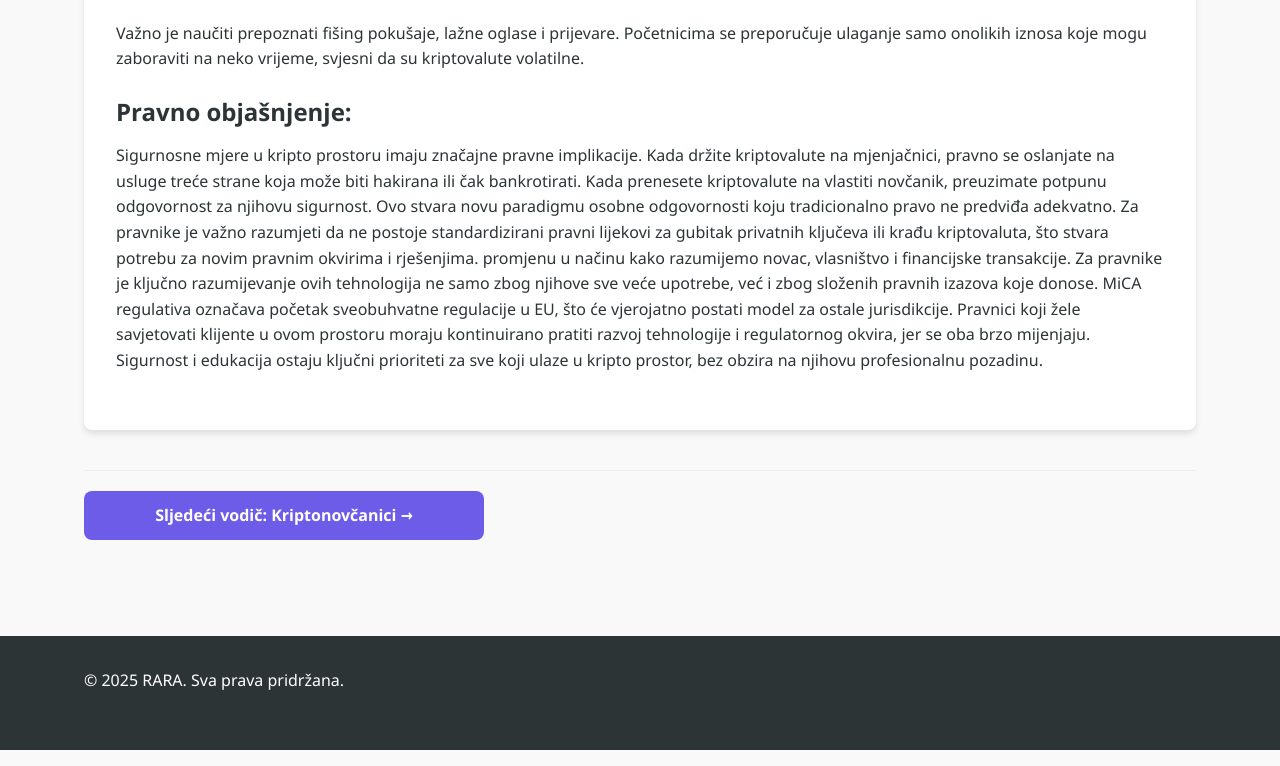
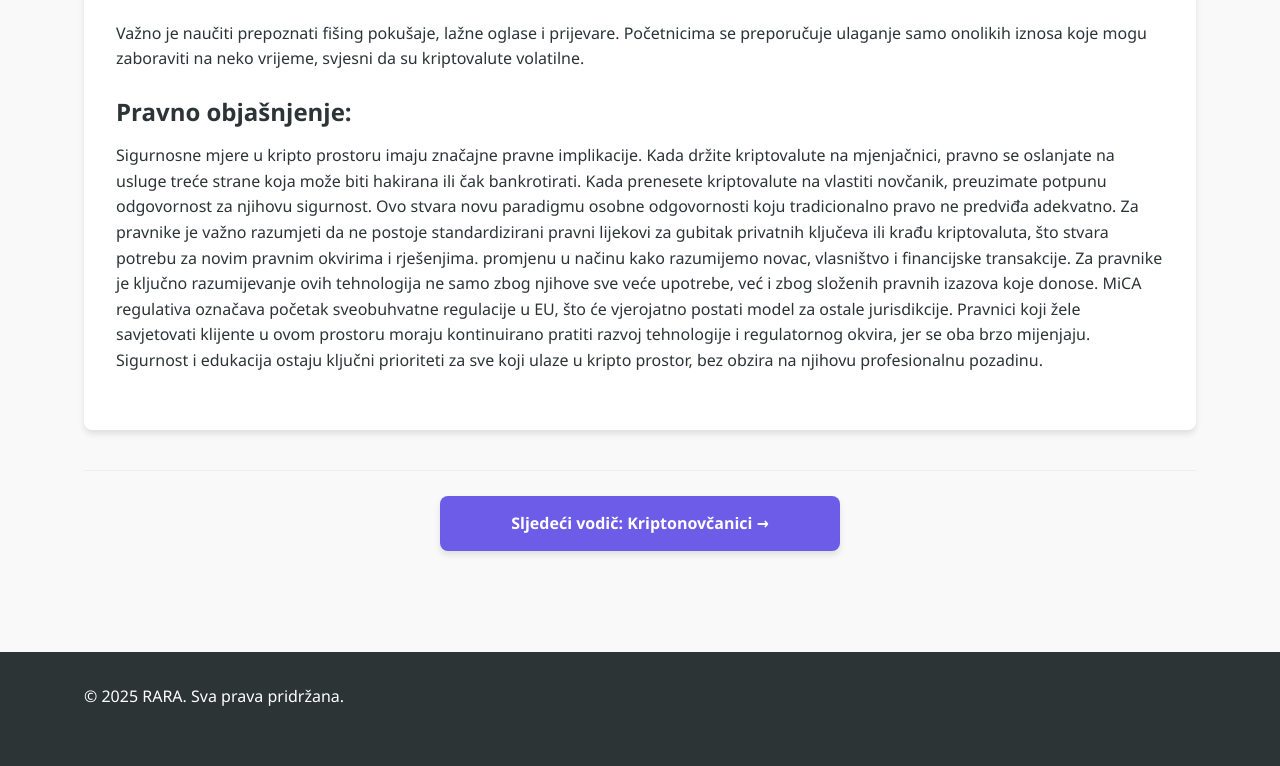
Before and after one commit to matko5ss/Kripto-edukacija, a plain HTML site: page tutorial-1.html in a window 1280 px wide. Shown: the part 4077-4843 px from the top of the page. Drawn offline with nearby package versions, Linux system fonts and the light colour scheme.

Commit message:
Enhance tutorial navigation buttons with improved styling and hover effects

```diff
--- a/styles.css
+++ b/styles.css
@@ -392,20 +392,25 @@ nav a.active {
   display: inline-block;
   background-color: var(--primary-color);
   color: white;
-  padding: 12px 20px;
+  padding: 15px 25px;
   border-radius: var(--border-radius);
   font-weight: 600;
   text-decoration: none;
   text-align: center;
-  transition: background-color 0.3s ease, transform 0.2s ease;
+  transition: all 0.3s ease;
   width: 100%;
   max-width: 400px;
+  box-shadow: 0 4px 6px rgba(0, 0, 0, 0.1);
+  margin: 5px auto;
+  cursor: pointer;
+  border: none;
 }
 
 .prev-tutorial:hover, .next-tutorial:hover {
   background-color: var(--accent-color);
   color: white;
-  transform: translateY(-2px);
+  transform: translateY(-3px);
+  box-shadow: 0 6px 10px rgba(0, 0, 0, 0.15);
 }
 
 .breadcrumbs {
```
